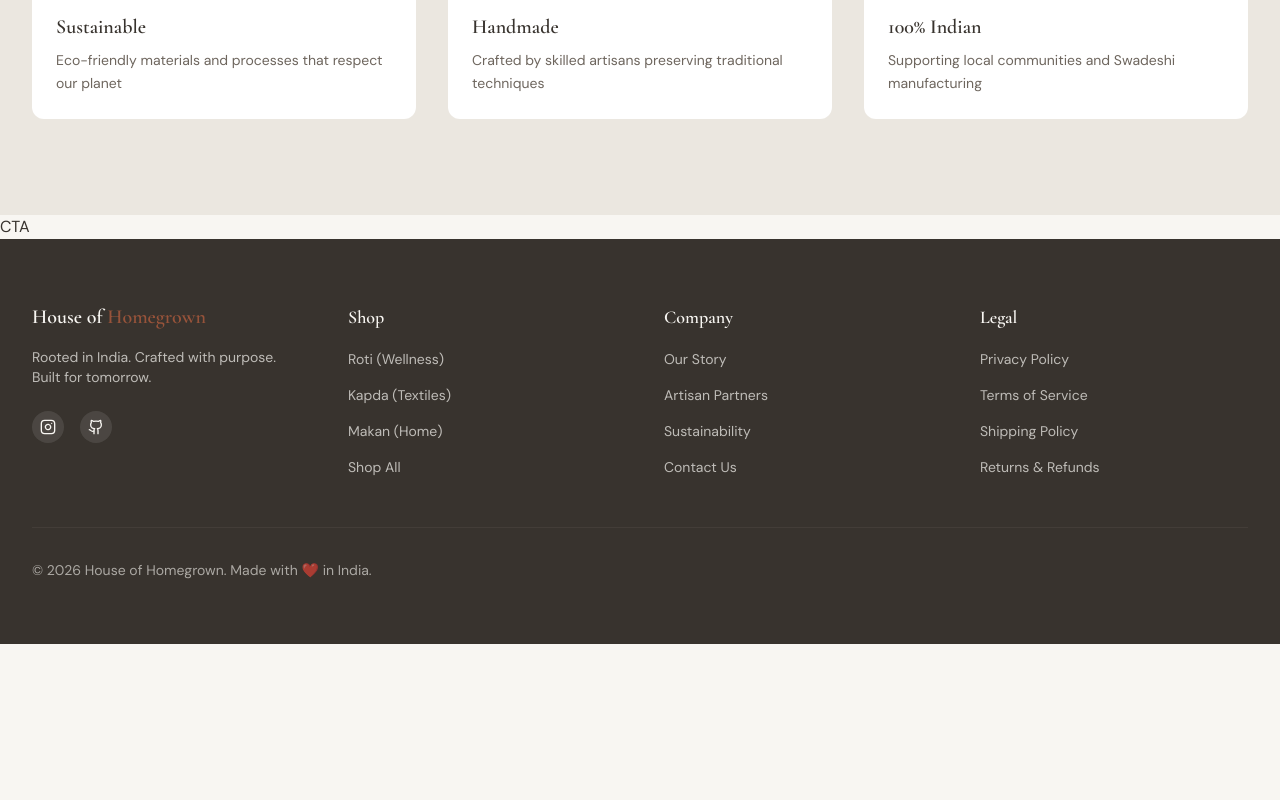
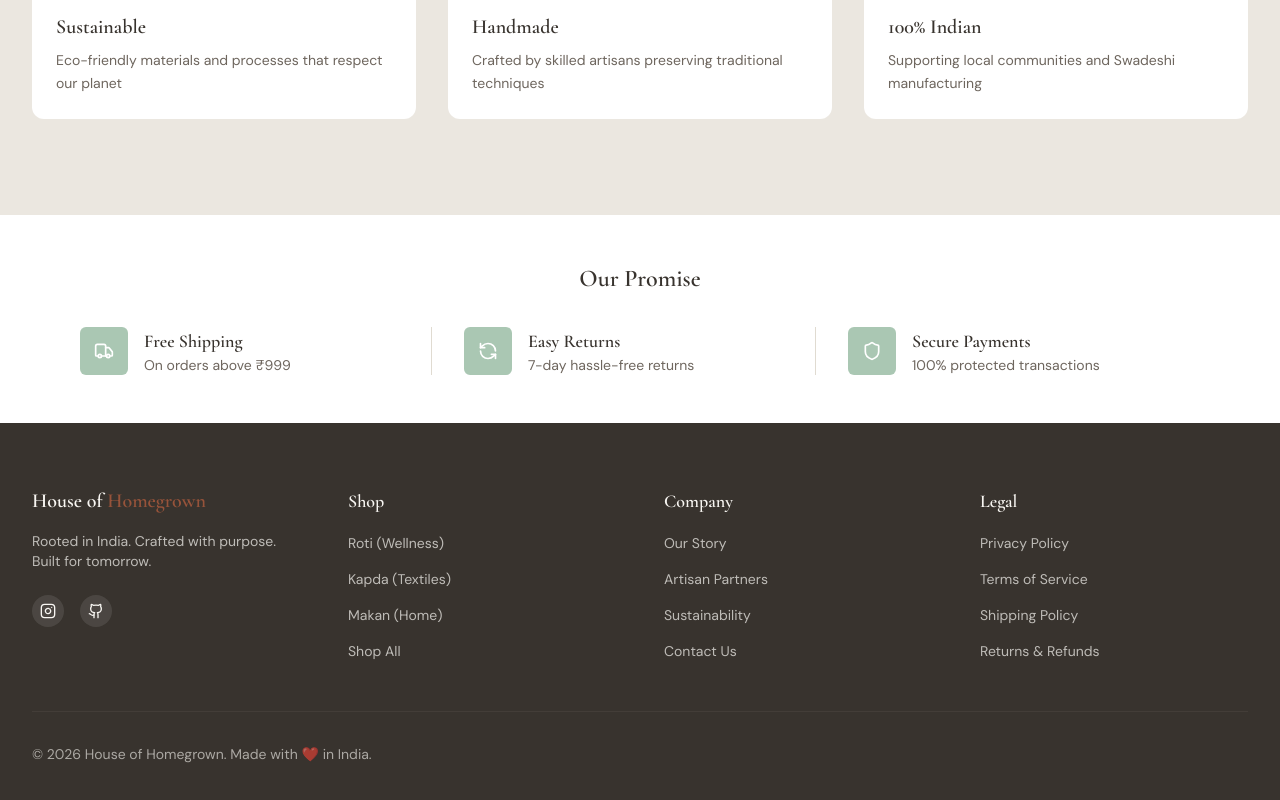
Before and after one commit to nyxsky404/House-of-Homegrown, a React (Vite) app: page / in a window 1280 px wide. Shown: the part 1299-2099 px from the top of the page. Before the commit the page ends 1943 px from the top, so only its background shows below. Built offline with nearby package versions, Linux system fonts and the light colour scheme.

Commit message:
promise section

```diff
--- a/src/components/home/CTA.jsx
+++ /dev/null
@@ -1,7 +0,0 @@
-const CTA = () => {
-  return (
-    <div>CTA</div>
-  )
-}
-
-export default CTA
--- /dev/null
+++ b/src/components/home/Promise.jsx
@@ -0,0 +1,54 @@
+import { Truck, RefreshCcw, Shield } from "lucide-react";
+
+const promises = [
+  {
+    icon: Truck,
+    title: "Free Shipping",
+    description: "On orders above ₹999",
+  },
+  {
+    icon: RefreshCcw,
+    title: "Easy Returns",
+    description: "7-day hassle-free returns",
+  },
+  {
+    icon: Shield,
+    title: "Secure Payments",
+    description: "100% protected transactions",
+  },
+];
+
+const Promise = () => {
+  return (
+    <section className="bg-card p-8 lg:p-12">
+    <div className="container mx-auto px-4 lg:px-8">
+      <h3 className="font-heading text-2xl font-semibold text-foreground text-center mb-8">
+        Our Promise
+      </h3>
+      <div className="grid md:grid-cols-3 gap-8">
+        {promises.map((item, idx) => (
+          <div
+            key={item.title}
+            className={`flex items-center gap-4 ${idx !== promises.length - 1 ? "md:border-r md:border-border md:pr-8" : ""}`}
+          >
+            <div className="flex-shrink-0 w-12 h-12 rounded-lg bg-secondary/50 flex items-center justify-center">
+              <item.icon className="w-5 h-5 text-secondary-foreground" />
+            </div>
+            <div>
+              <h4 className="font-heading text-lg font-semibold text-foreground">
+                {item.title}
+              </h4>
+              <p className="text-muted-foreground text-sm">
+                {item.description}
+              </p>
+            </div>
+          </div>
+        ))}
+      </div>
+        </div>
+
+        </section>
+  )
+}
+
+export default Promise
--- a/src/pages/Home.jsx
+++ b/src/pages/Home.jsx
@@ -2,7 +2,7 @@ import Layout from "@/components/layout/Layout";
 import Hero from "@/components/home/Hero";
 import Category from "@/components/home/Category";
 import WhyChoose from "@/components/home/WhyChoose";
-import CTA from "@/components/home/CTA";
+import CTA from "@/components/home/Promise";
 
 const Home = () => {
   return (
```
